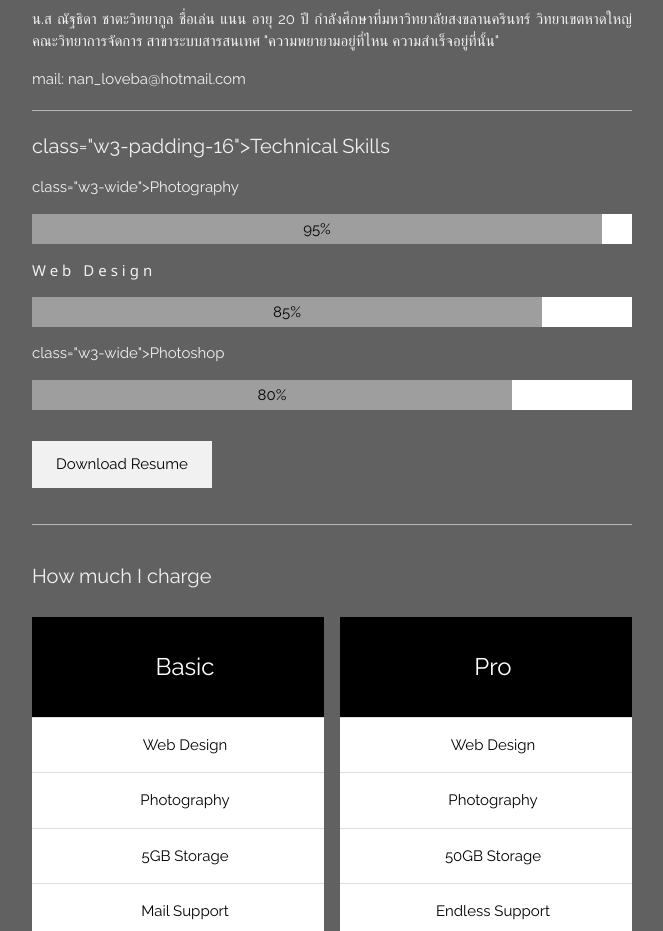
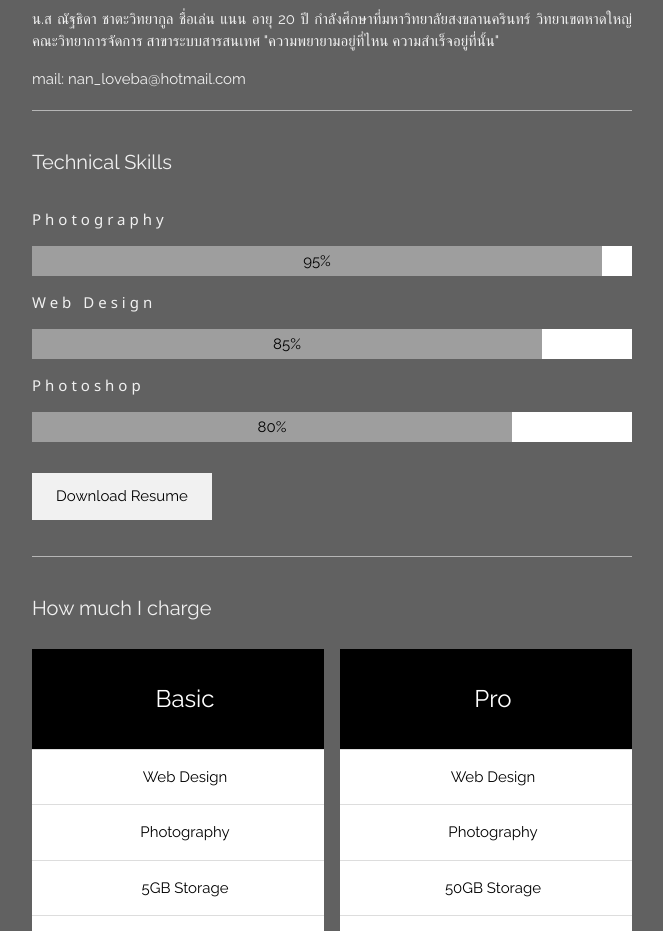
Before and after one commit to nattida3058/project01, a plain HTML site: page index.html in a window 1280 px wide. Shown: the part 2140-3071 px from the top of the page, without its empty margins (308-971 px from the left). Drawn offline with Linux system fonts and the light colour scheme.

Commit message:
Update index.html

```diff
--- a/index.html
+++ b/index.html
@@ -92,8 +92,8 @@ body,h1,h2,h3,h4,h5 {font-family: "Raleway", sans-serif}
       </p>
       <p>mail: nan_loveba@hotmail.com</p>
       <hr class="w3-opacity">
-      <h4> class="w3-padding-16">Technical Skills</h4>
-      <p> class="w3-wide">Photography</p>
+      <h4 class="w3-padding-16">Technical Skills</h4>
+      <p class="w3-wide">Photography</p>
       <div class="w3-white">
         <div class="w3-container w3-padding-small w3-center w3-grey" style="width:95%">95%</div>
       </div>
@@ -101,7 +101,7 @@ body,h1,h2,h3,h4,h5 {font-family: "Raleway", sans-serif}
       <div class="w3-white">
         <div class="w3-container w3-padding-small w3-center w3-grey" style="width:85%">85%</div>
       </div>
-      <p> class="w3-wide">Photoshop</p>
+      <p class="w3-wide">Photoshop</p>
       <div class="w3-white">
         <div class="w3-container w3-padding-small w3-center w3-grey" style="width:80%">80%</div>
       </div>
```
